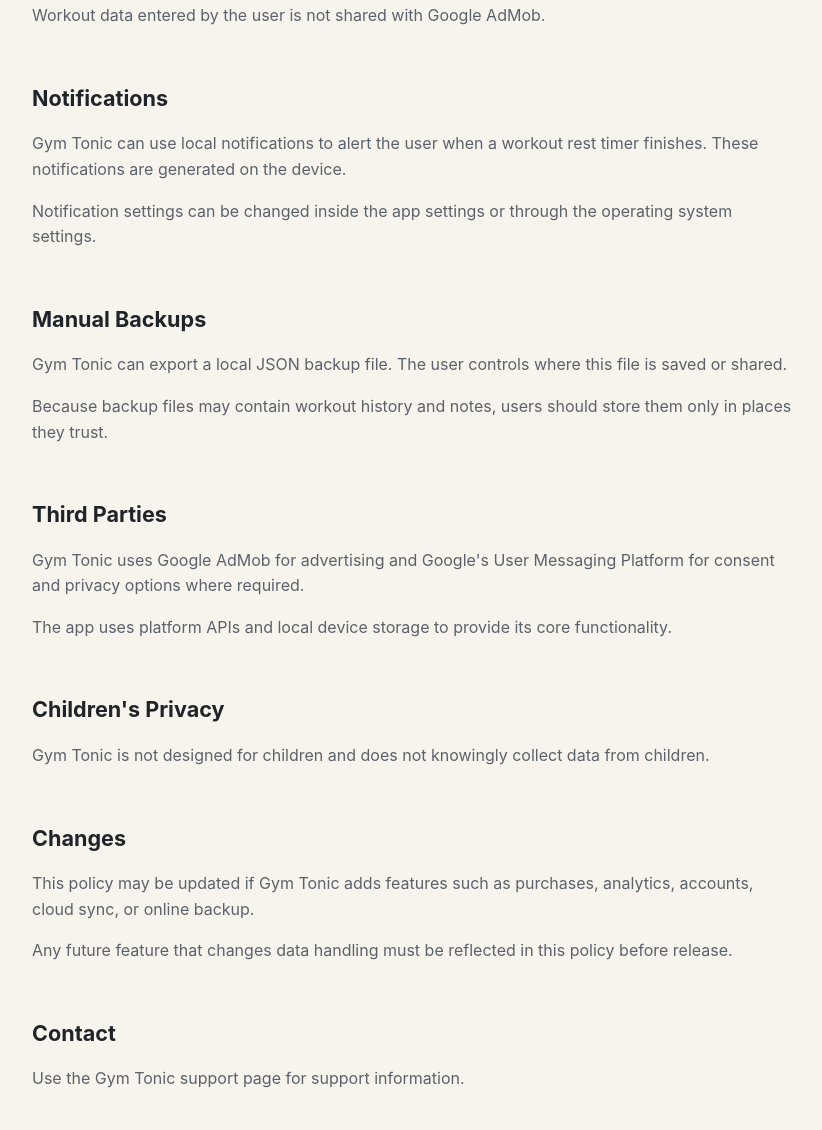
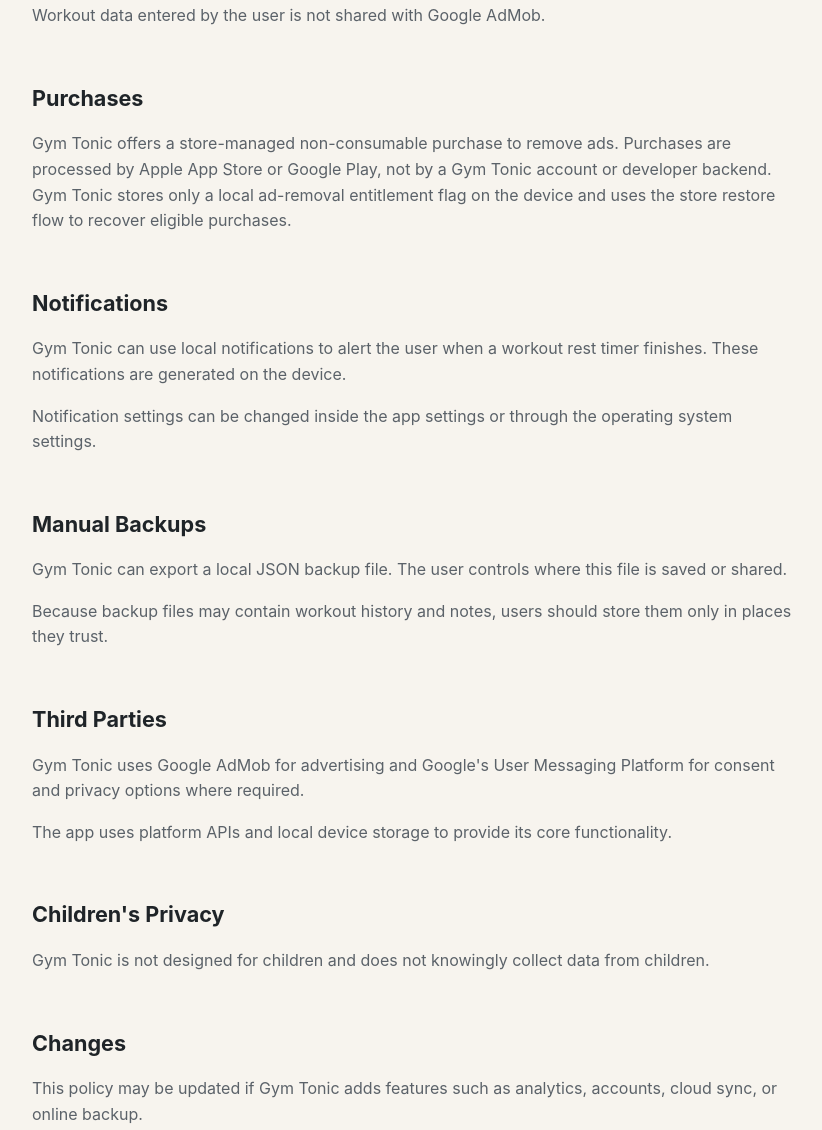
Before and after one commit to kstc4788/gym-tonic-pages, a plain HTML site: page privacy.html in a window 1280 px wide. Shown: the part 1100-2230 px from the top of the page, without its empty margins (228-1050 px from the left). Drawn offline with Linux system fonts and the light colour scheme.

Commit message:
Document ad removal purchase in privacy policy

```diff
--- a/privacy.html
+++ b/privacy.html
@@ -46,6 +46,11 @@
       </section>
 
       <section>
+        <h2>Purchases</h2>
+        <p>Gym Tonic offers a store-managed non-consumable purchase to remove ads. Purchases are processed by Apple App Store or Google Play, not by a Gym Tonic account or developer backend. Gym Tonic stores only a local ad-removal entitlement flag on the device and uses the store restore flow to recover eligible purchases.</p>
+      </section>
+
+      <section>
         <h2>Notifications</h2>
         <p>Gym Tonic can use local notifications to alert the user when a workout rest timer finishes. These notifications are generated on the device.</p>
         <p>Notification settings can be changed inside the app settings or through the operating system settings.</p>
@@ -70,7 +75,7 @@
 
       <section>
         <h2>Changes</h2>
-        <p>This policy may be updated if Gym Tonic adds features such as purchases, analytics, accounts, cloud sync, or online backup.</p>
+        <p>This policy may be updated if Gym Tonic adds features such as analytics, accounts, cloud sync, or online backup.</p>
         <p>Any future feature that changes data handling must be reflected in this policy before release.</p>
       </section>
 
```
